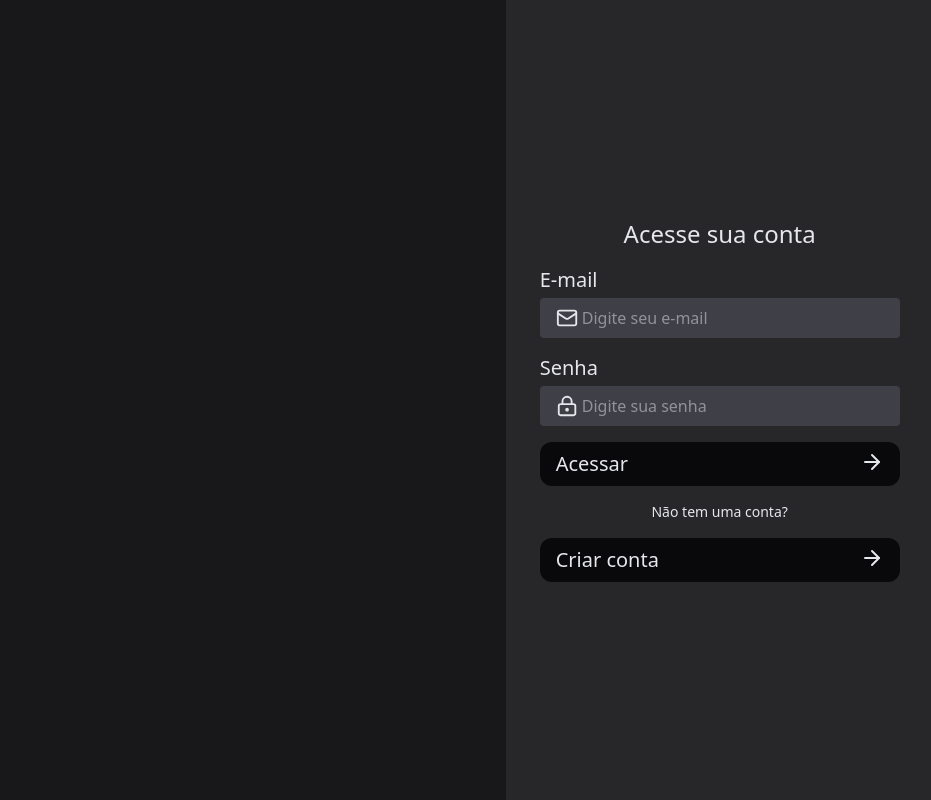
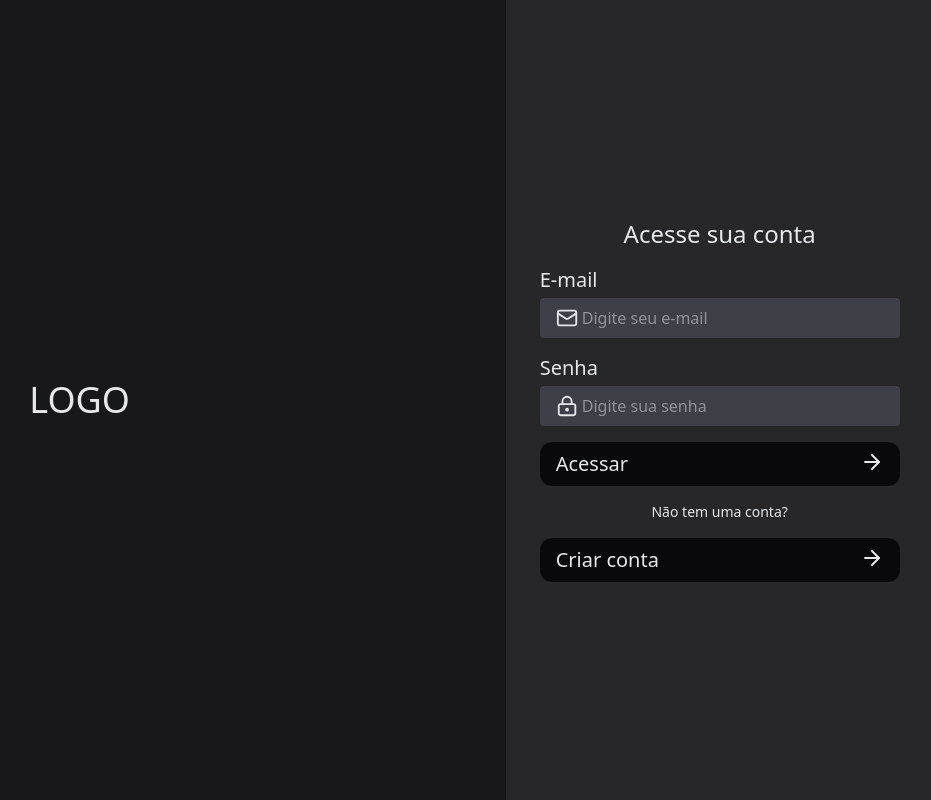
Before and after one commit to ricardoof/strada, a React (Vite) app in the folder web/: page / in a window 1280 px wide. Shown: the whole page, without its empty margins (347-1278 px from the left). Built offline with nearby package versions, Linux system fonts and the light colour scheme.

Commit message:
corrigi posição das logos

```diff
--- a/web/src/components/formCreateAccount.jsx
+++ b/web/src/components/formCreateAccount.jsx
@@ -27,7 +27,7 @@ export function FormCreateAccount() {
                 </div>
             </div>
 
-            <div className="w-full py-4">
+            <div className="w-full pt-1">
                 <Button>
                     Criar conta
                 </Button>
--- a/web/src/pages/createAccount.jsx
+++ b/web/src/pages/createAccount.jsx
@@ -3,7 +3,7 @@ import { FormCreateAccount } from "../components/formCreateAccount";
 
 export function CreateAccount() {
     return (
-        <div className="flex flex-col w-screen h-screen bg-background items-center justify-center p-8">
+        <div className="flex flex-col w-screen h-screen bg-background items-center justify-center p-4">
             <div className="flex flex-col w-full bg-card items-center justify-center gap-4 rounded-2xl lg:w-xl">
                 <FormCreateAccount />
             </div>
--- a/web/src/pages/login.jsx
+++ b/web/src/pages/login.jsx
@@ -3,11 +3,15 @@ import { FormLogin } from "../components/formLogin";
 export function Login() {
     return (
         <div className="min-h-screen flex items-center justify-center bg-background">
-            <div className="hidden lg:block lg:w-2/3">
+            <div className="hidden lg:flex lg:justify-center lg:w-2/3 lg:items-center ">
+                <p className="text-font text-4xl">LOGO</p>
+            </div>
 
-            </div>
-            <div className="flex flex-col w-80 rounded-2xl items-center bg-card justify-center lg:w-1/3 lg:min-h-screen lg:rounded-none">
-                <FormLogin />
+            <div className="flex flex-col items-center justify-center lg:w-1/3">
+                <p className="flex text-font justify-center p-8 lg:hidden">LOGO</p>
+                <div className="flex flex-col w-80 rounded-2xl items-center bg-card justify-center lg:min-h-screen lg:rounded-none lg:w-full">
+                    <FormLogin />
+                </div>
             </div>
         </div>
     )
```
